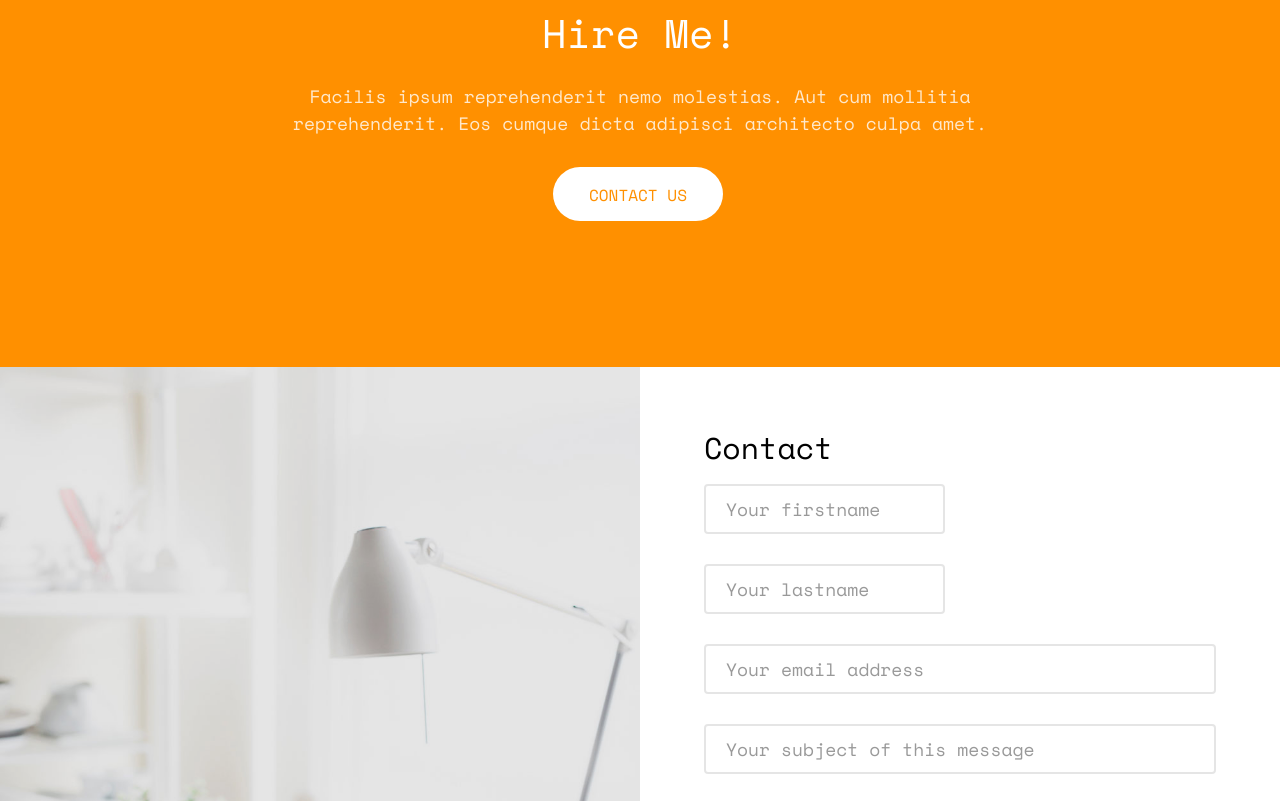
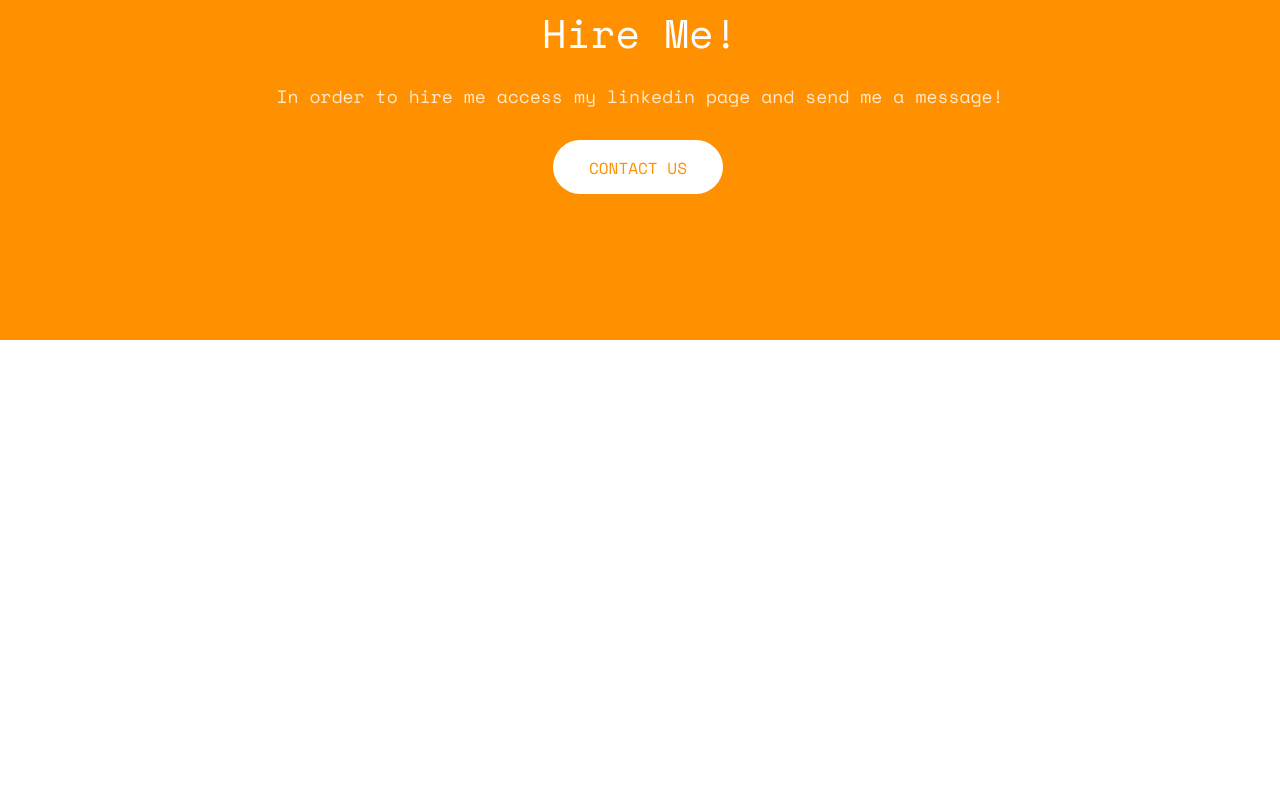
Before and after one commit to lucasljoliveira/my-portfolio, a plain HTML site: page index.html in a window 1280 px wide. Shown: the part 5916-6717 px from the top of the page. After the commit the page ends 6307 px from the top, so only its background shows below. Drawn offline with nearby package versions, Linux system fonts and the light colour scheme; some packages are replaced by stand-ins of ours; no server answers; files whose address does not match are found by name.

Commit message:
Fix Hire me message and remove google maps script

```diff
--- a/index.html
+++ b/index.html
@@ -505,13 +505,13 @@
 			<div class="row animate-box">
 				<div class="col-md-8 col-md-offset-2 text-center fh5co-heading">
 					<h2>Hire Me!</h2>
-					<p>Facilis ipsum reprehenderit nemo molestias. Aut cum mollitia reprehenderit. Eos cumque dicta adipisci architecto culpa amet.</p>
-					<p><a href="#" class="btn btn-default btn-lg">Contact Us</a></p>
+					<p>In order to hire me access my linkedin page and send me a message!</p>
+					<p><a href="https://www.linkedin.com/in/lucasljoliveira/" class="btn btn-default btn-lg">Contact Us</a></p>
 				</div>
 			</div>
 		</div>
 	</div>
-
+<!--
 	<div id="fh5co-consult">
 		<div class="video fh5co-video" style="background-image: url(images/cover_bg_1.jpg);">
 			<div class="overlay"></div>
@@ -553,7 +553,7 @@
 
 			</form>
 		</div>
-	</div>
+	</div> -->
 
 	<div id="map" class="fh5co-map"></div>
 	</div>
@@ -576,8 +576,8 @@
 	<!-- Easy PieChart -->
 	<script src="js/jquery.easypiechart.min.js"></script>
 	<!-- Google Map -->
-	<script src="https://maps.googleapis.com/maps/api/js?key=AIzaSyCefOgb1ZWqYtj7raVSmN4PL2WkTrc-KyA&sensor=false"></script>
-	<script src="js/google_map.js"></script>
+	<!-- <script src="https://maps.googleapis.com/maps/api/js?key=AIzaSyCefOgb1ZWqYtj7raVSmN4PL2WkTrc-KyA&sensor=false"></script>
+	<script src="js/google_map.js"></script> -->
 
 	<!-- Main -->
 	<script src="js/main.js"></script>
```
